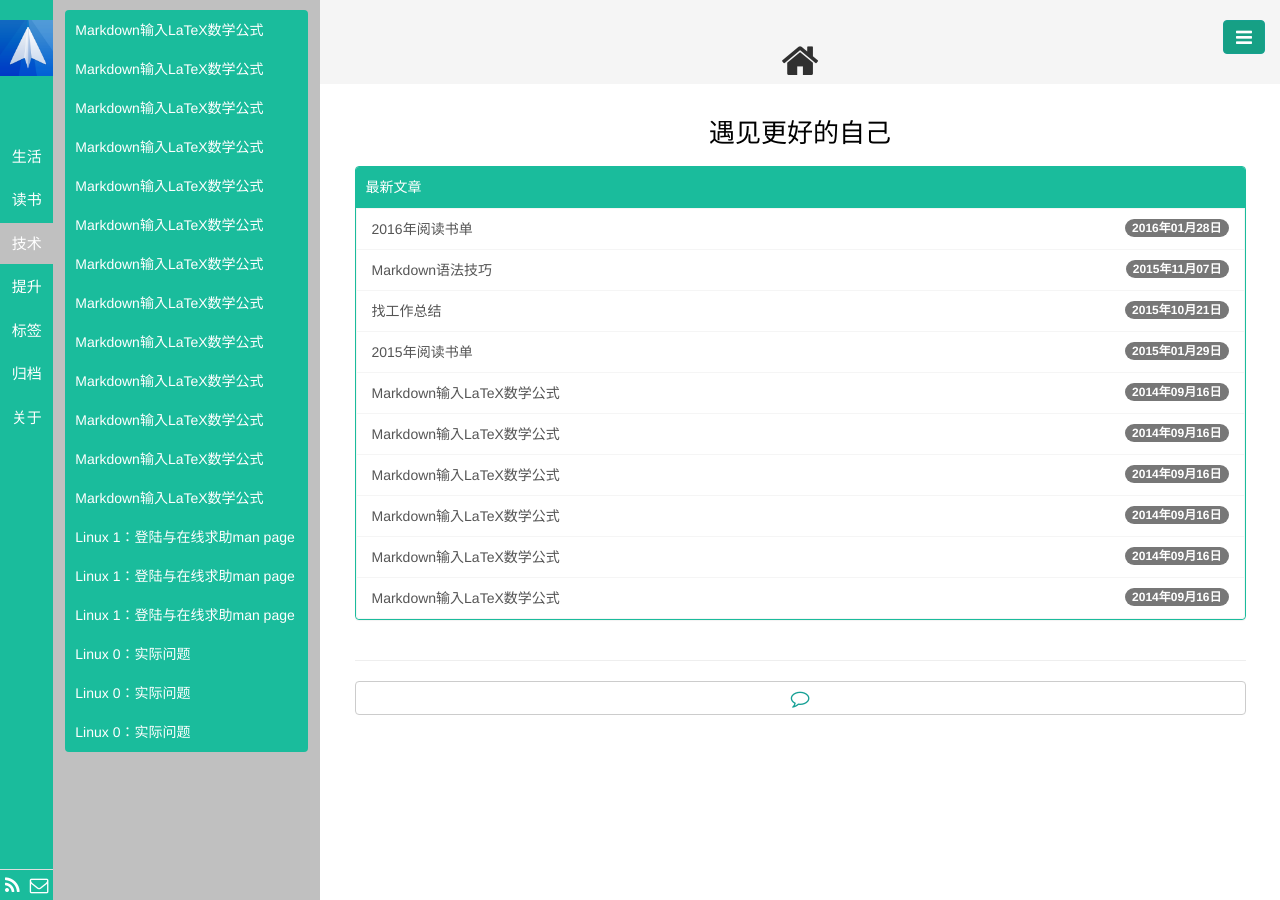
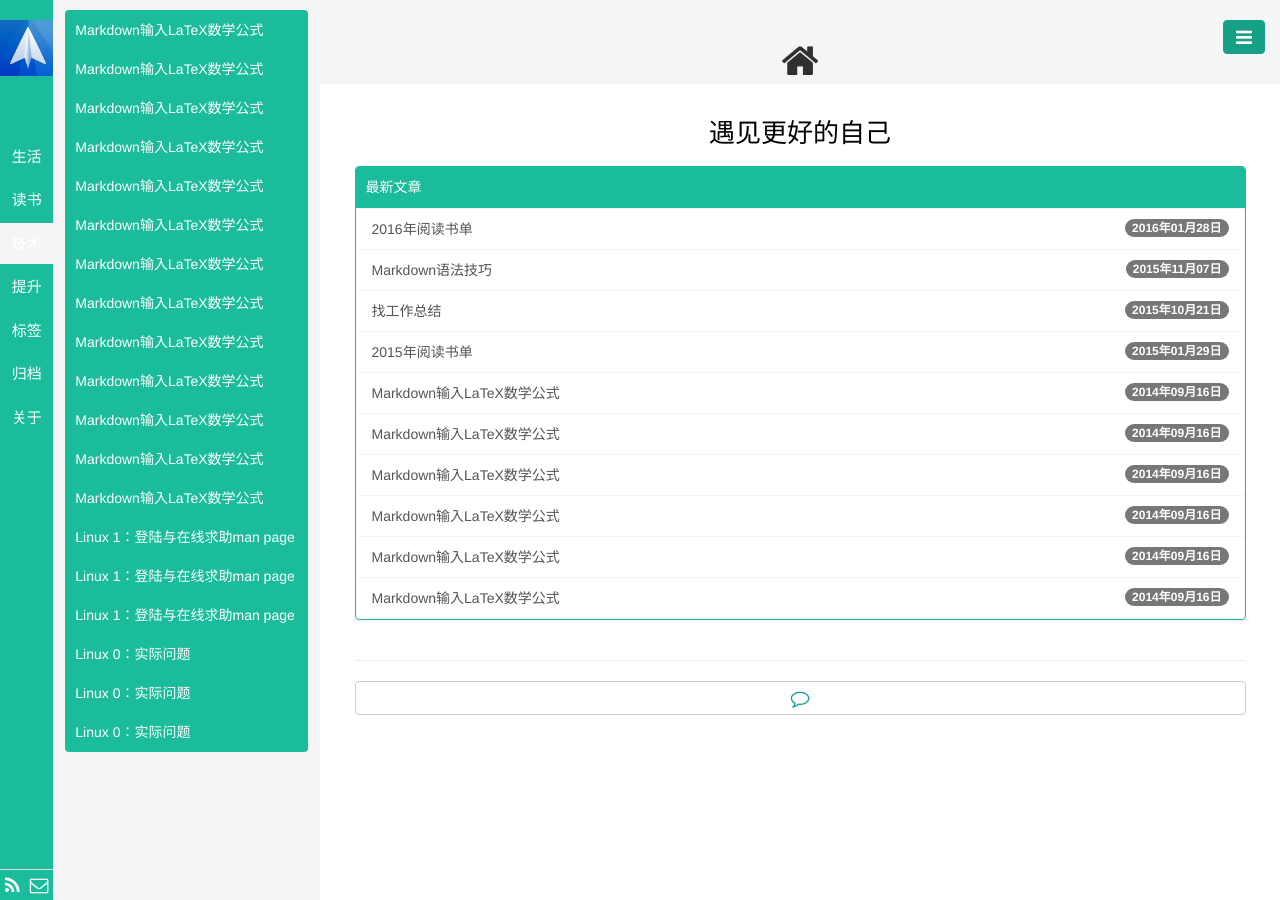
Before and after one commit to NemoTec/NemoTec.github.io, a Jekyll site: the page built from index.html, in a window 1280 px wide. Built offline with Jekyll 4.4.1, drawn with Linux system fonts in a browser that asks for light colours; Markdown is read by kramdown in place of the engine named in the settings; the list of posts is cut into pages by our own code.

Commit message:
modify the aside1 nav color 9.

```diff
--- a/public/css/base.css
+++ b/public/css/base.css
@@ -8,7 +8,7 @@
   margin: 0px;
   height: 100%;
   overflow: hidden;
-  background-color: #c0c0c0;
+  background-color: #f5f5f5;
 }
 
 .row {
@@ -49,7 +49,7 @@
 .aside1 > .nav-pills>li.active>a ,.nav-pills>li.active>a:hover,.nav-pills>li.active>a:focus {
   color: #fff;
   /*background-image: url(/public/img/body_bg.jpg);*/
-  background-color: #c0c0c0;
+  background-color: #f5f5f5;
 }
 
 .avatar {
@@ -72,10 +72,10 @@
 /* 中部目录栏 */
 .aside2 {
   /*background-image: url(/public/img/body_bg.jpg);*/
-  background-color: #c0c0c0;
+  background-color: #f5f5f5;
   height: 100%;
-  border-right: 2px solid #c0c0c0;
-  border-left: 2px solid #c0c0c0;
+  border-right: 2px solid #f5f5f5;
+  border-left: 2px solid #f5f5f5;
   overflow-y: auto;
   font-color: #fff;
   margin-top: 10px;
@@ -124,7 +124,7 @@
 
 .nav-pills>li.active>a, .nav-pills>li.active>a:hover, .nav-pills>li.active>a:focus {
   color: #fff;
-  background-color: #c0c0c0;
+  background-color: #f5f5f5;
 }
 
 /* 显示评论按钮 */
```
